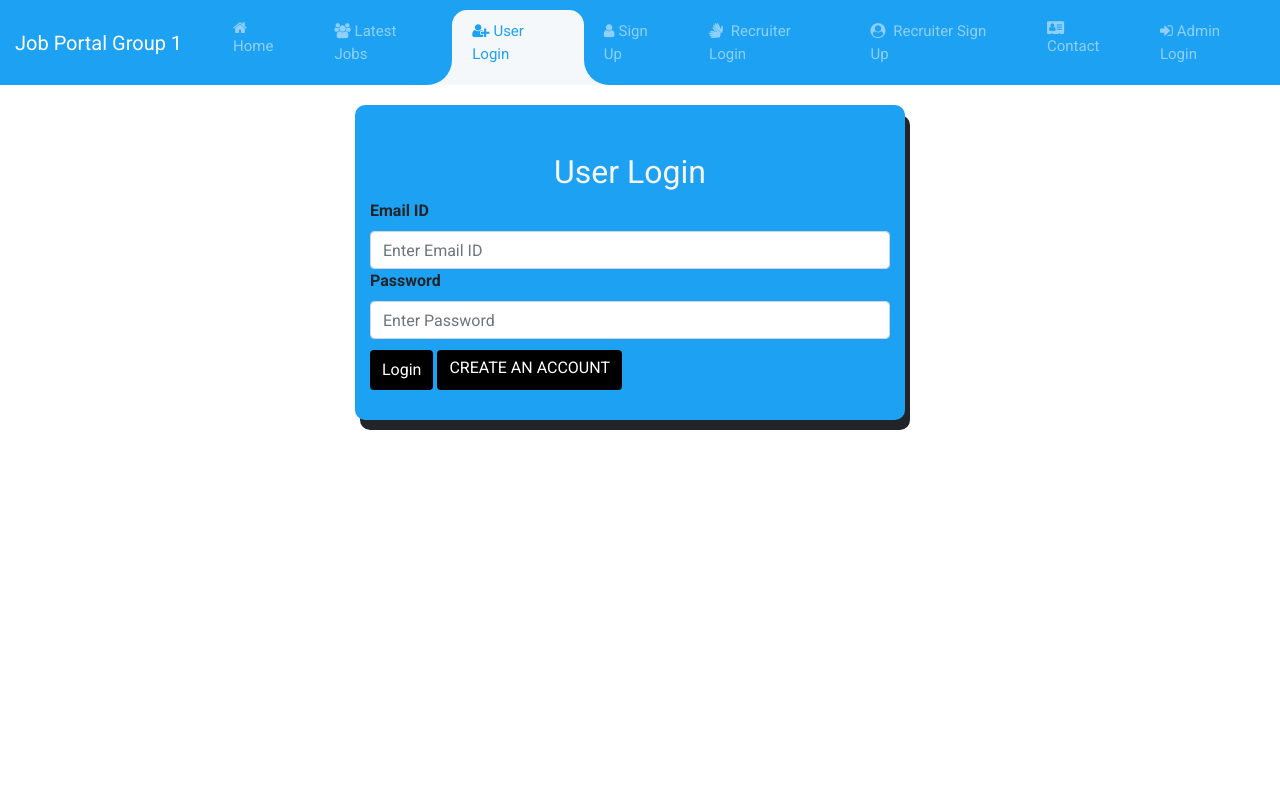
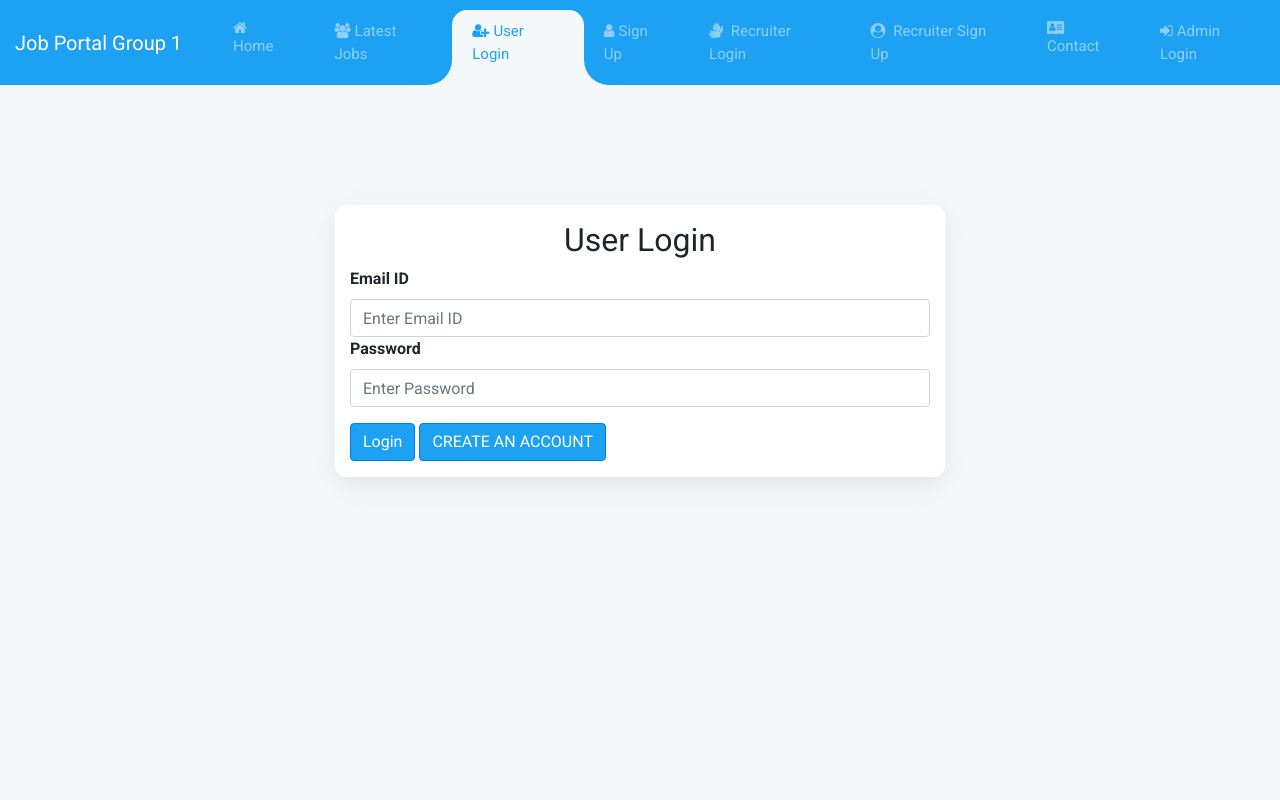
Before and after one commit to angedc02/jobportal, a Django app: page /user_login in a window 1280 px wide. Run offline with Django 4.2, Linux system fonts and the light colour scheme.

Commit message:
user-dashboard-style-consistency-done

```diff
--- a/job/templates/job_detail.html
+++ b/job/templates/job_detail.html
@@ -6,7 +6,7 @@
     tr{text-align: center}
 </style>
 <body>
-    <div class="container shadow-lg col-lg-6 py-2 mb-2" style="margin: 4rem auto 4rem auto;">
+    <div class="container shadow-lg col-lg-6 py-2 mb-2" style="margin: max(15vh, 4rem) auto;">
     <div class="row" style="margin-top: 0.5rem">
         <div class="col-md-4">
             <img src="{{job.image.url}}" style="width: 200px; height: 200px; object-fit: cover;">
--- a/job/templates/user_login.html
+++ b/job/templates/user_login.html
@@ -1,20 +1,31 @@
 {% load static %}
-
 {% block body %}
-
 {% include 'navigation.html' %}
 
 <style>
-
-
+  body{
+    background-color: #F5F8FA;
+  }
+  .col-lg-6{
+      margin: max(15vh, 4rem) auto;
+    }
+  .box{
+    background-color: #fff;
+    margin-bottom: 2rem;
+    box-shadow: rgba(149, 157, 165, 0.2) 0px 8px 24px;
+    border-radius: 0.7rem;
+  }
+  .btn-primary{
+    background-color: #1DA1F2;
+    color: #fff;
+    margin: 1rem 0;
+  }
 </style>
-
-<div class="col-lg-6 offset-3" style="display:flex; justify-content:center;">
-    <div class="box" style="margin-top:20px; margin-right:20px; border-radius:10px;
-            width:550px; box-shadow: 5px 10px; background-color: #1da1f2;"
-    >
-        <form class="container mt-5" method="post">
-            <h2 style=" text-align: center; color: whitesmoke;">User Login</h2>
+<body>
+    <div class="col-lg-6">
+        <div class="box">
+            <form class="container mt-5" method="post" style="padding-top: 1rem;">
+                <h2 style=" text-align: center;">User Login</h2>
                 {% csrf_token %}
                 <label><b>Email ID</b></label>
                 <input type="email" class="form-control" name="uname" placeholder="Enter Email ID">
@@ -22,24 +33,12 @@
                 <label><b>Password</b></label>
                 <input type="password" class="form-control" name="pwd" placeholder="Enter Password">
 
-            <input type="submit" value="Login" class="btn btn-primary" style="margin-top: 2%; color:white; background-color: black; height: 40px; margin-bottom: 30px; border-style: none; ">
-            <a href="{% url 'user_signup'%}" class="btn btn-primary" style="margin-top: 2%; color:white; background-color: black; height: 40px;  margin-bottom: 30px; border-style: none;">CREATE AN ACCOUNT</a>
+                <input type="submit" value="Login" class="btn btn-primary">
+                <a href="{% url 'user_signup'%}" class="btn btn-primary">CREATE AN ACCOUNT</a>
             </form>
-
         </div>
     </div>
-
-<!-- <form class="container mt-5" method="post">
-    {% csrf_token %}
-    <label><b>Email ID</b></label>
-    <input type="email" class="form-control" name="uname" placeholder="Enter Email ID">
-
-    <label><b>Password</b></label>
-    <input type="password" class="form-control" name="pwd" placeholder="Enter Password">
-
-    <input type="submit" value="Login" class="btn btn-primary" style="margin-top: 2%; color:darkcyan; background-color: black; height: 40px;">
-    <a href="{% url 'user_signup'%}" class="btn btn-primary" style="margin-top: 2%; color:darkcyan; background-color: black; height: 40px;">CREATE AN ACCOUNT</a>
-</form> -->
+</body>
 
 {% if error == "no" %}
 <script>
```
Also changed, not shown: job/templates/change_passworduser.html (+2 -8 lines), job/templates/user_home.html (+16 -2 lines), job/templates/user_latestjobs.html (+7 -3 lines). Lines whose indentation alone changed are shown as unchanged.
